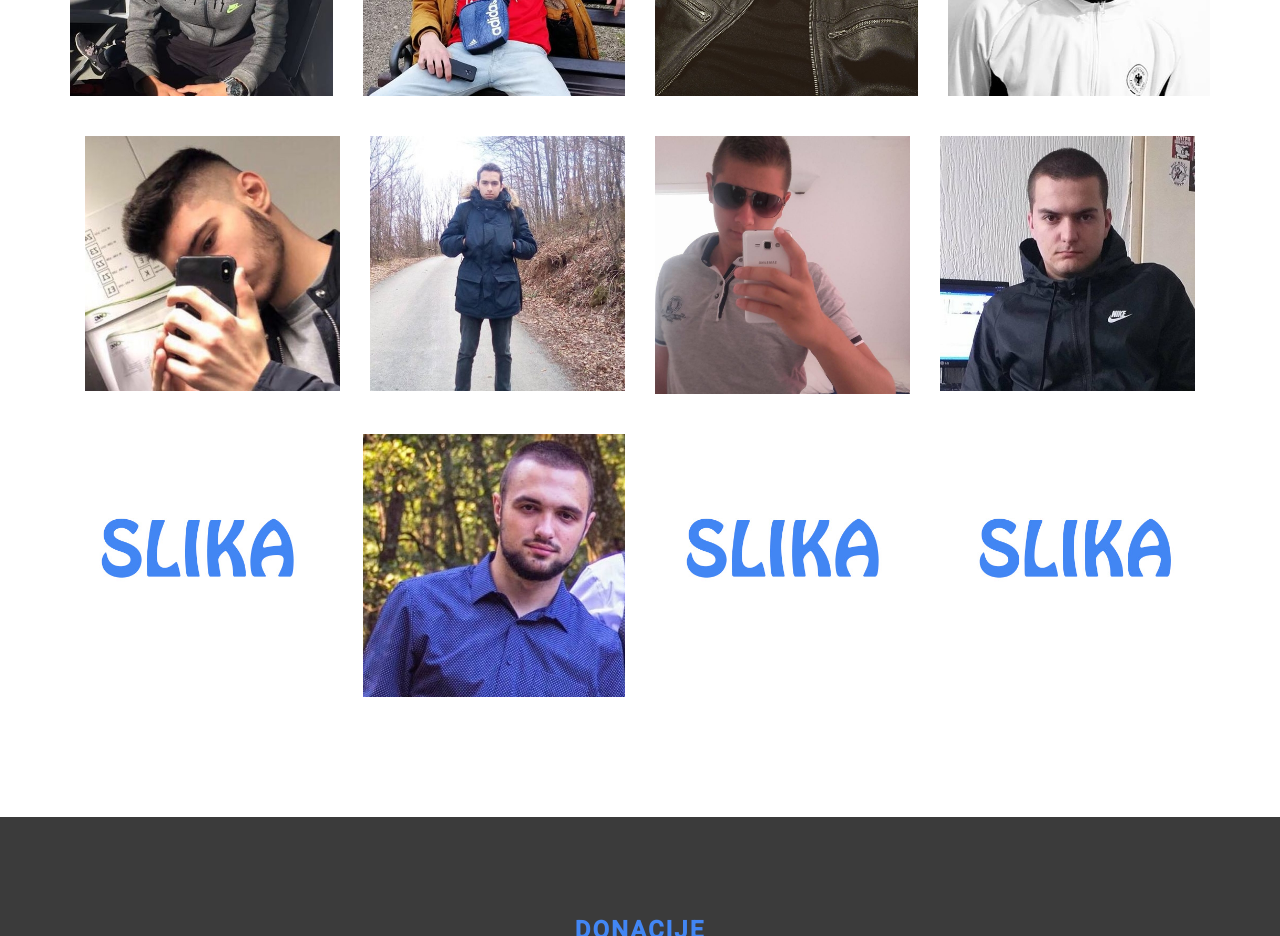
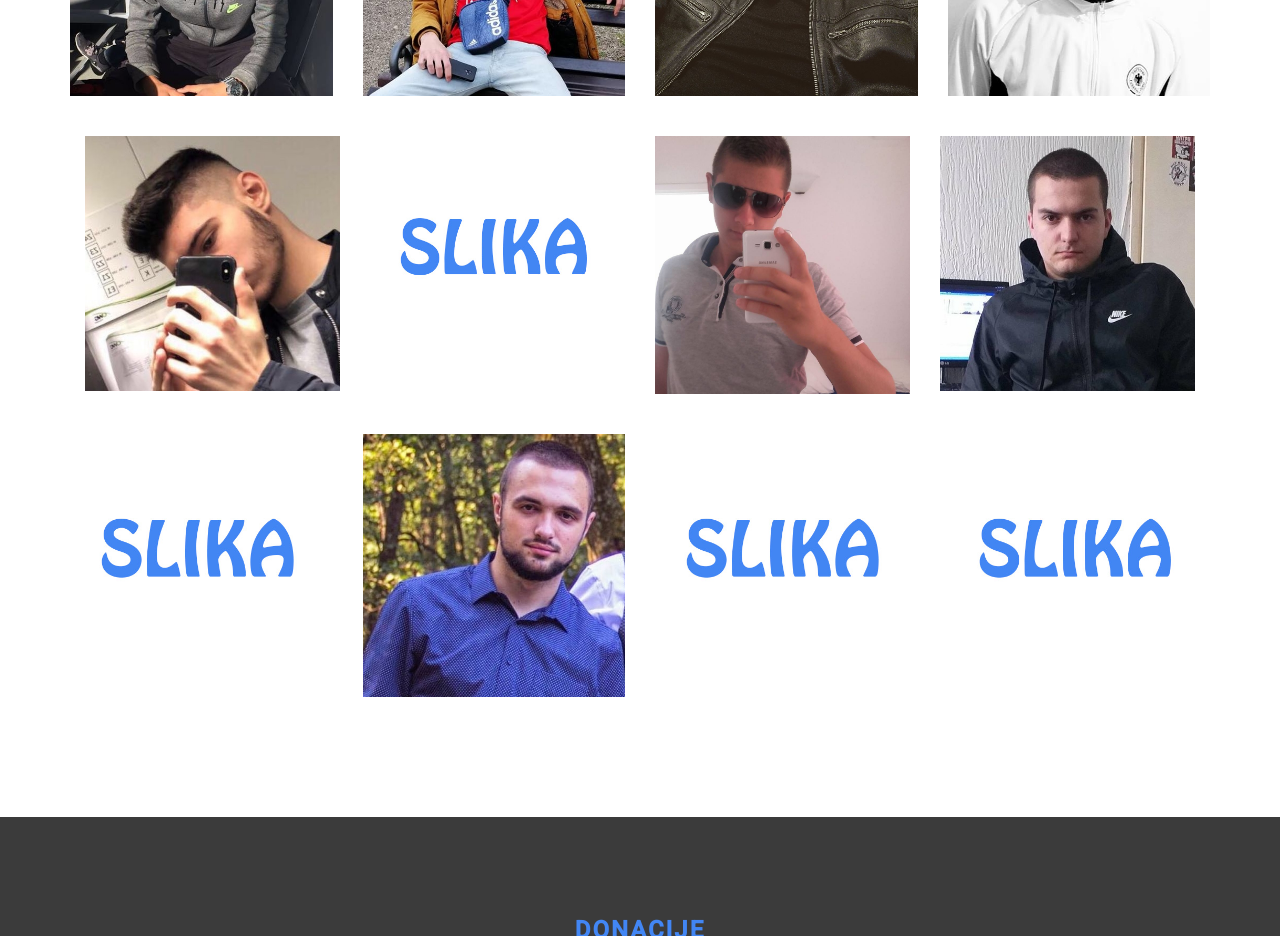
Before and after one commit to TerzicScript/BalkanRevision, a plain HTML site: page index.html in a window 1280 px wide. Shown: the part 2820-3756 px from the top of the page. Drawn offline with Linux system fonts and the light colour scheme.

Commit message:
Slika uklonjena

```diff
--- a/index.html
+++ b/index.html
@@ -231,7 +231,7 @@
 			</div>
 			<div class="col-md-3 col-sm-6 wow fadeIn" data-wow-delay="1.3s">
 				<div class="team-wrapper">
-					<img src="images/vedran.jpg" class="img-responsive" alt="team img">
+					<img src="images/slika.jpg" class="img-responsive" alt="team img">
 						<div class="team-des">
 							<h4>Vedran</h4>
 							<h3>Direktor</h3>
```
